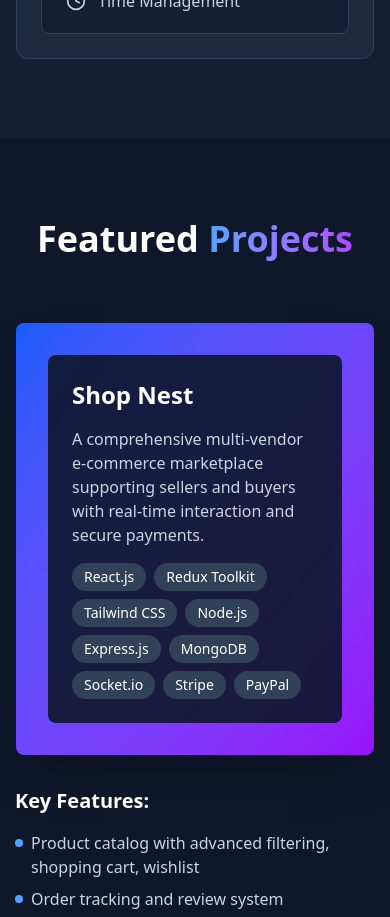
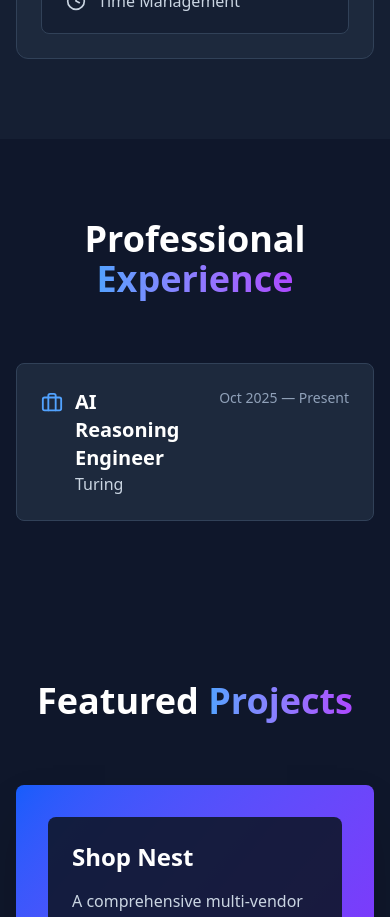
Before and after one commit to Anasyaseen92/MyPorfolio, a React (Vite) app: page / in a window 390 px wide. Shown: the part 4380-5297 px from the top of the page. Built offline with nearby package versions, Linux system fonts and the light colour scheme.

Commit message:
added experience

```diff
--- a/src/App.jsx
+++ b/src/App.jsx
@@ -22,6 +22,7 @@ import {
   Link,
   MessageSquare,
   Clock,
+  Briefcase,
 } from "lucide-react";
 import skills from "./skillsData/skills";
 import Projects from "./components/Projects";
@@ -34,7 +35,7 @@ const App = () => {
 
   useEffect(() => {
     const handleScroll = () => {
-      const sections = ["home", "about", "skills", "projects", "contact"];
+      const sections = ["home", "about", "skills", "experience", "projects", "contact"];
       const scrollPosition = window.scrollY + 100;
 
       sections.forEach((section) => {
@@ -90,7 +91,7 @@ const App = () => {
 
             {/* Desktop Menu */}
             <div className="hidden md:flex space-x-8">
-              {["home", "about", "skills", "projects", "contact"].map(
+              {["home", "about", "skills", "experience", "projects", "contact"].map(
                 (section) => (
                   <button
                     key={section}
@@ -124,7 +125,7 @@ const App = () => {
           {/* Mobile Menu */}
           {isMenuOpen && (
             <div className="md:hidden pb-4">
-              {["home", "about", "skills", "projects", "contact"].map(
+              {["home", "about", "skills", "experience", "projects", "contact"].map(
                 (section) => (
                   <button
                     key={section}
@@ -459,6 +460,35 @@ const App = () => {
           </div>
         </section>
 
+        {/* Experience Section */}
+        <section id="experience" className="py-20 px-4 scroll-mt-24 md:scroll-mt-28">
+          <div className="max-w-5xl mx-auto">
+            <h2 className="text-4xl font-bold text-center mb-16">
+              Professional{" "}
+              <span className="bg-gradient-to-r from-blue-400 to-purple-500 bg-clip-text text-transparent">
+                Experience
+              </span>
+            </h2>
+
+            <div className="space-y-6">
+              <div className="bg-slate-800 p-6 rounded-lg border border-slate-700 hover:border-slate-600 transition-colors">
+                <div className="flex items-start justify-between gap-4">
+                  <div className="flex items-start gap-3">
+                    <Briefcase className="text-blue-400 mt-1 flex-shrink-0" size={22} />
+                    <div>
+                      <h3 className="text-xl font-semibold">AI Reasoning Engineer</h3>
+                      <p className="text-slate-300">Turing</p>
+                    </div>
+                  </div>
+                  <div className="text-slate-400 text-sm whitespace-nowrap">
+                    Oct 2025 — Present
+                  </div>
+                </div>
+              </div>
+            </div>
+          </div>
+        </section>
+
         {/* Projects Section */}
         <Projects />
 
```
